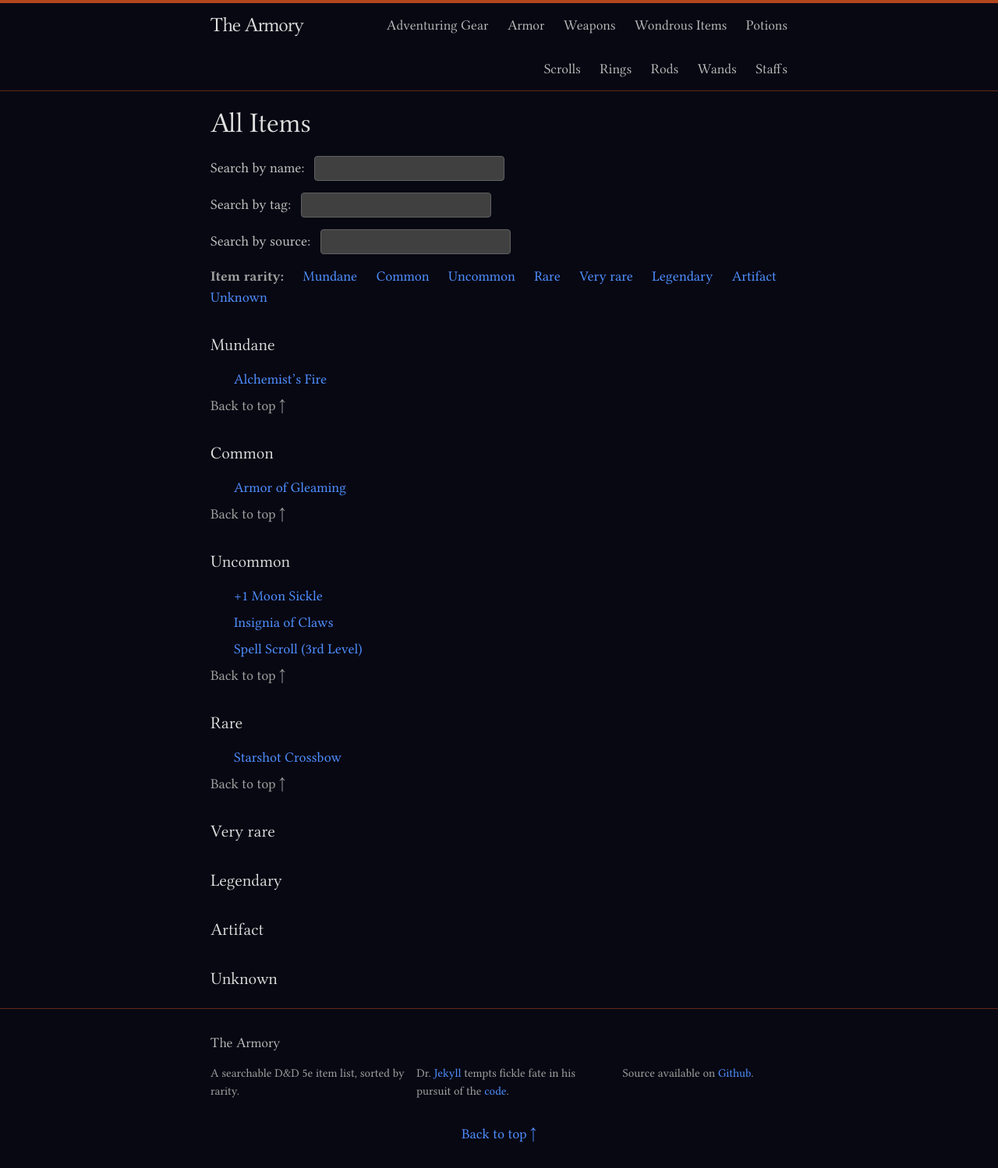
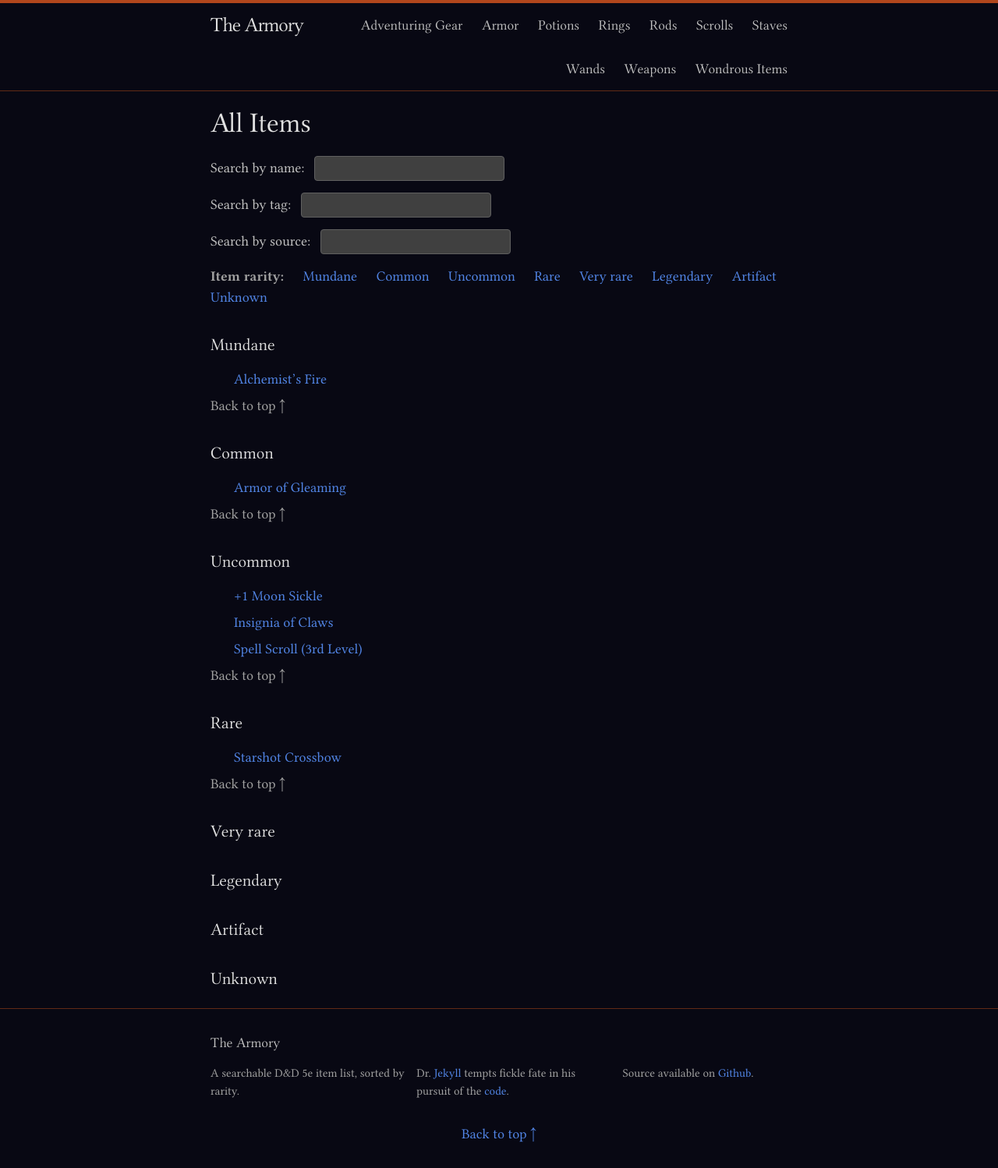
Before and after one commit to Traneptora/armory, a Jekyll site: the page built from index.html, in a window 1280 px wide. Shown: the whole page at 78% size. Built offline with Jekyll 4.4.1, drawn with Linux system fonts in a browser that asks for light colours.

Commit message:
more css changes

```diff
--- a/_data/types.yml
+++ b/_data/types.yml
@@ -9,6 +9,18 @@
      name: "Medium"
    - tag: heavy
      name: "Heavy"
+- tag: potion
+  name: "Potions"
+- tag: ring
+  name: "Rings"
+- tag: rod
+  name: "Rods"
+- tag: scroll
+  name: "Scrolls"
+- tag: staff
+  name: "Staves"
+- tag: wand
+  name: "Wands"
 - tag: weapon
   name: "Weapons"
   subtags:
@@ -25,15 +37,3 @@
   subtags:
    - tag: tattoo
      name: "Tattoo"
-- tag: potion
-  name: "Potions"
-- tag: scroll
-  name: "Scrolls"
-- tag: ring
-  name: "Rings"
-- tag: rod
-  name: "Rods"
-- tag: wand
-  name: "Wands"
-- tag: staff
-  name: "Staffs"
--- a/_sass/_variables.scss
+++ b/_sass/_variables.scss
@@ -11,9 +11,8 @@ $spacing-unit-line: 7px;
 
 $text-color: #c0c0c0;
 $background-color: #080813;
-$brand-color: #4f8fff;
+$brand-color: #5184e4;
 $brand-color-secondary: #b1461c;
-$brand-color-light: color.adjust($brand-color-secondary, $lightness: 5%);
 $brand-color-dark: #612a15;
 
 $text-color-light: #e0e0e0;
```
